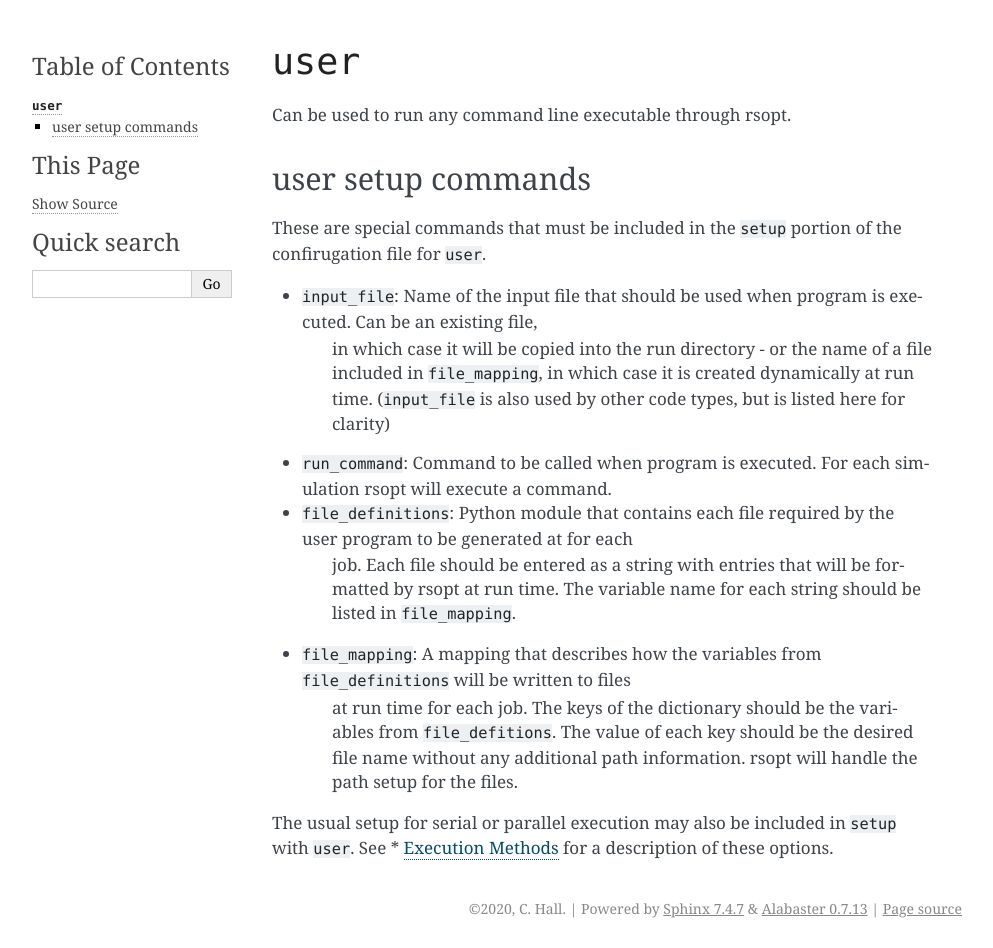
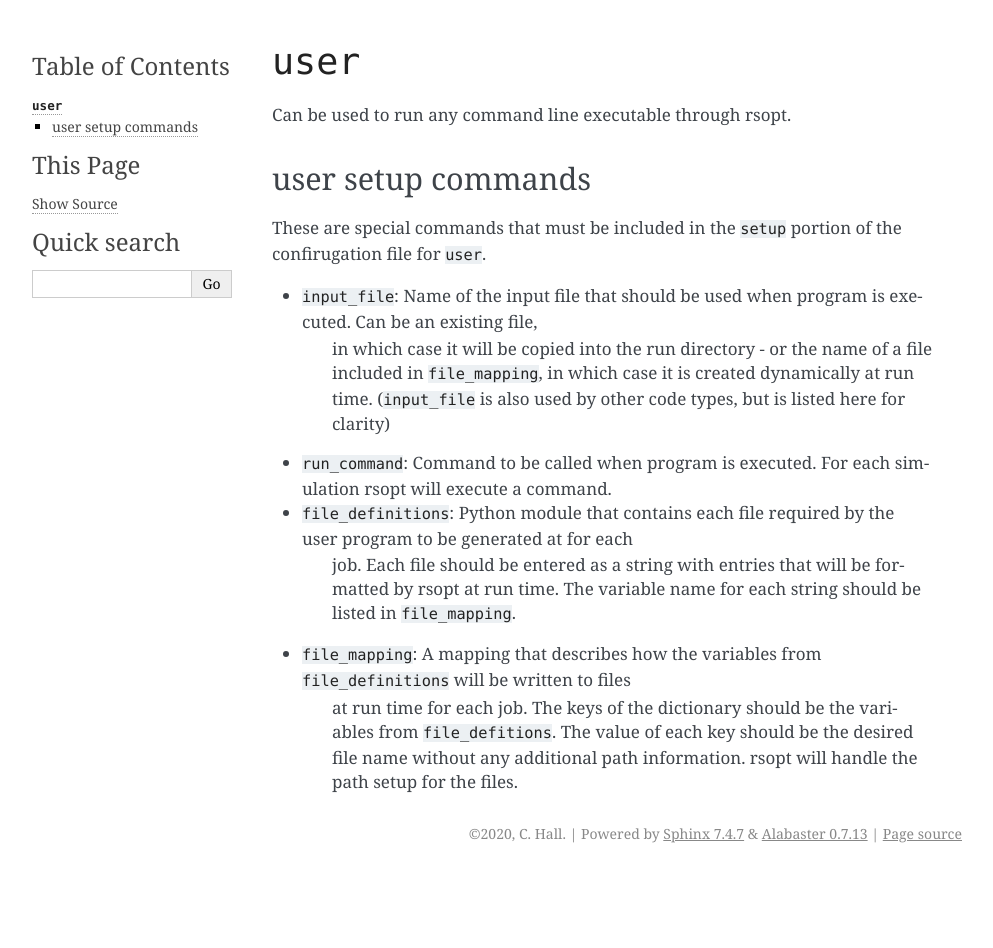
Before and after one commit to radiasoft/rsopt, a Sphinx documentation site: the page built from docs/codes/user.rst, in a window 1280 px wide. Shown: the whole page, without its empty margins (148-1141 px from the left). Built offline with Sphinx 7.4.7, drawn with Linux system fonts in a browser that asks for light colours; after the commit the page ends 900 px from its top, so only the background shows below that.

Commit message:
Sphinx errors continue

```diff
--- a/docs/codes/user.rst
+++ b/docs/codes/user.rst
@@ -26,6 +26,3 @@ These are special commands that must be included in the ``setup`` portion of the
     at run time for each job. The keys of the dictionary should be the variables from ``file_defitions``. The value
     of each key should be the desired file name without any additional path information. rsopt will handle the path
     setup for the files.
-
-The usual setup for serial or parallel execution may also be included in ``setup`` with ``user``. See
-* :ref:`Execution Methods<exec_methods>` for a description of these options.
```
